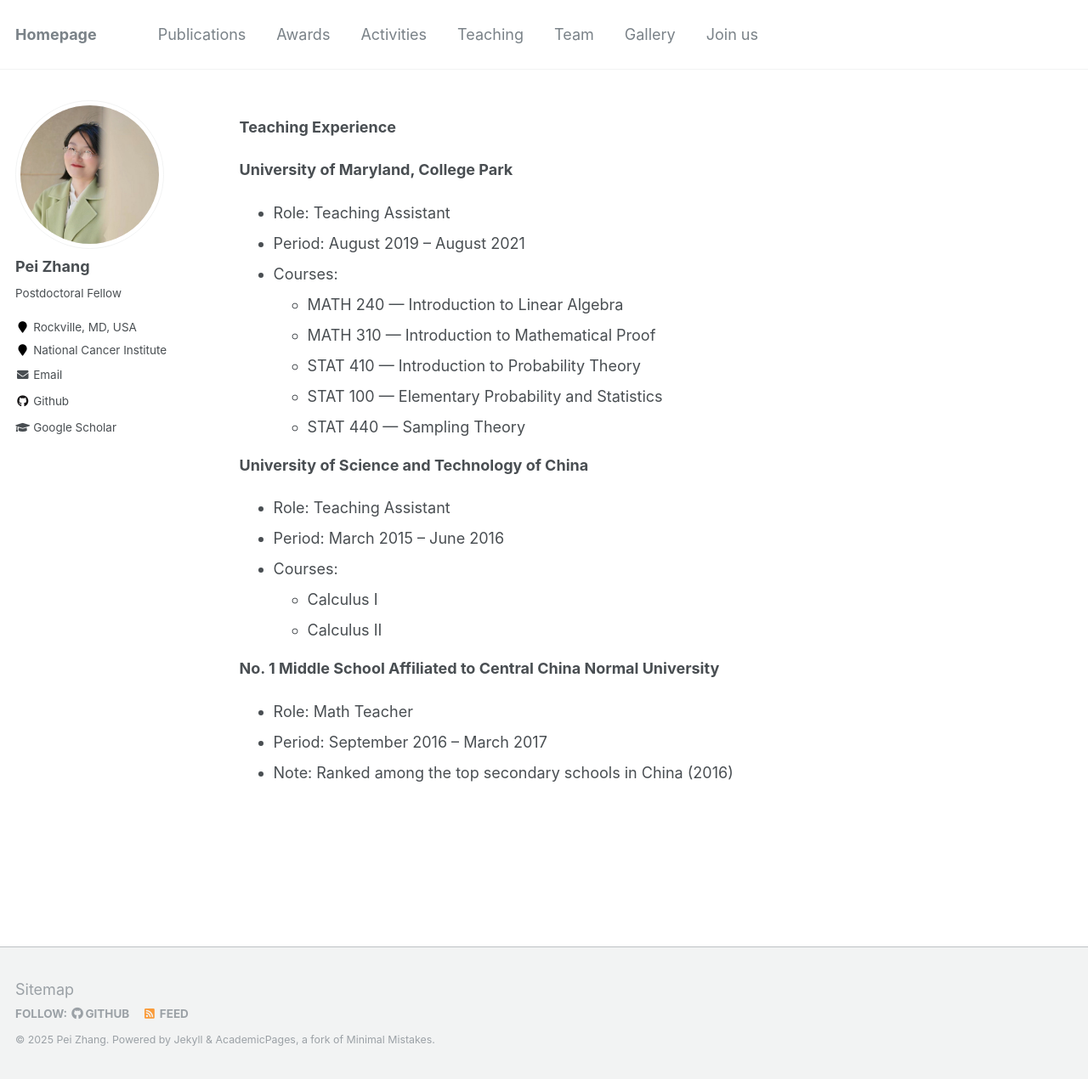
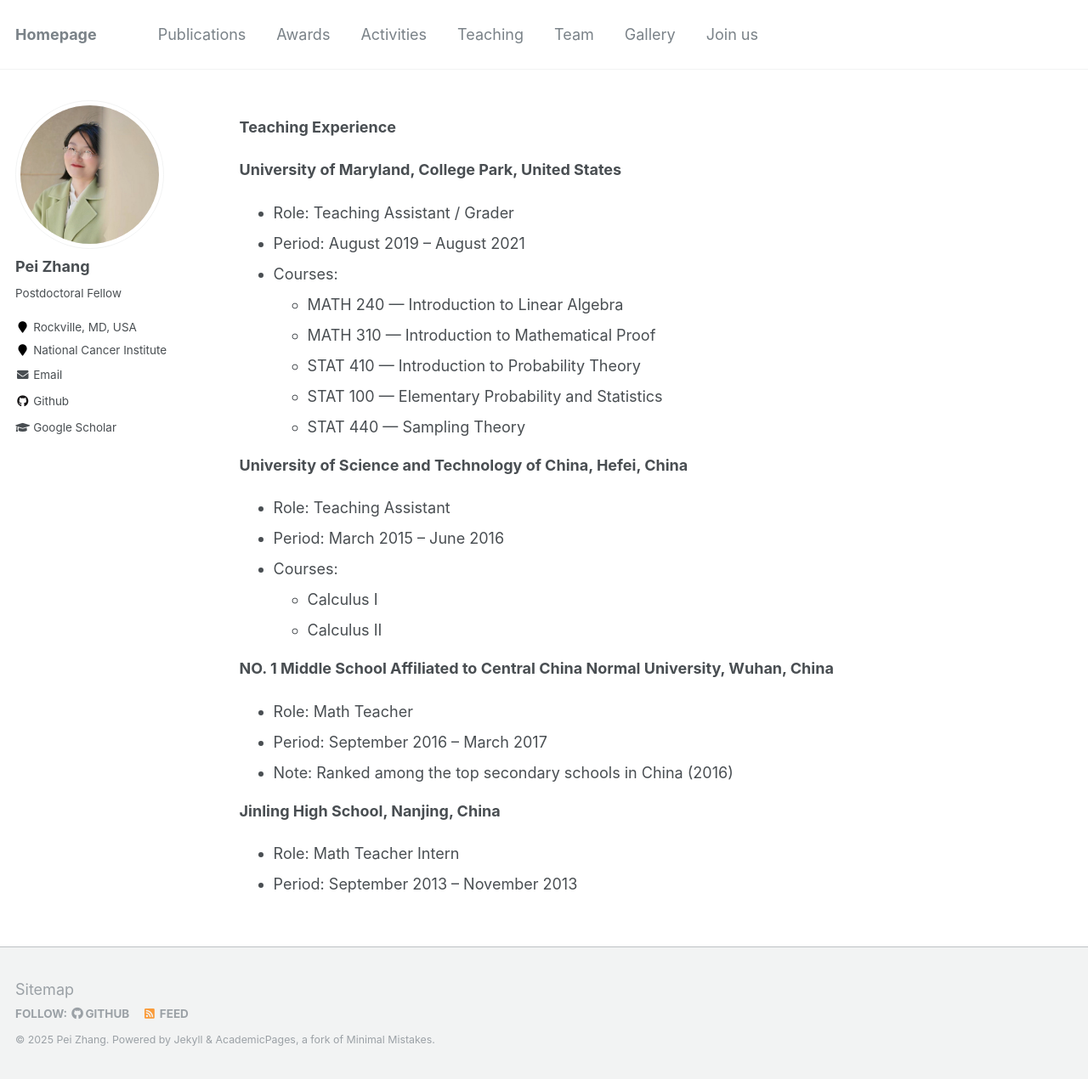
Before and after one commit to BettyzhangPei/BettyzhangPei.github.io, a Jekyll site: the page built from _pages/teaching.md, in a window 1280 px wide and 1270 px high. Shown: the whole window at 85% size. Built offline with Jekyll 4.4.1, drawn with Linux system fonts in a browser that asks for light colours.

Commit message:
Update teaching.md

```diff
--- a/_pages/teaching.md
+++ b/_pages/teaching.md
@@ -6,8 +6,8 @@
 ---
 <b>Teaching Experience</b>
 
-<b>University of Maryland, College Park</b>
-- Role: Teaching Assistant
+<b>University of Maryland, College Park, United States</b>
+- Role: Teaching Assistant / Grader
 - Period: August 2019 – August 2021
 - Courses:
   - MATH 240 — Introduction to Linear Algebra
@@ -16,14 +16,18 @@
   - STAT 100 — Elementary Probability and Statistics
   - STAT 440 — Sampling Theory
 
-<b>University of Science and Technology of China</b>
+<b>University of Science and Technology of China, Hefei, China</b>
 - Role: Teaching Assistant
 - Period: March 2015 – June 2016
 - Courses:
   - Calculus I
   - Calculus II
 
-<b>No. 1 Middle School Affiliated to Central China Normal University</b>
+<b>NO. 1 Middle School Affiliated to Central China Normal University, Wuhan, China</b>
 - Role: Math Teacher
 - Period: September 2016 – March 2017
 - Note: Ranked among the top secondary schools in China (2016)
+
+<b>Jinling High School, Nanjing, China</b>
+- Role: Math Teacher Intern
+- Period: September 2013 – November 2013
```
